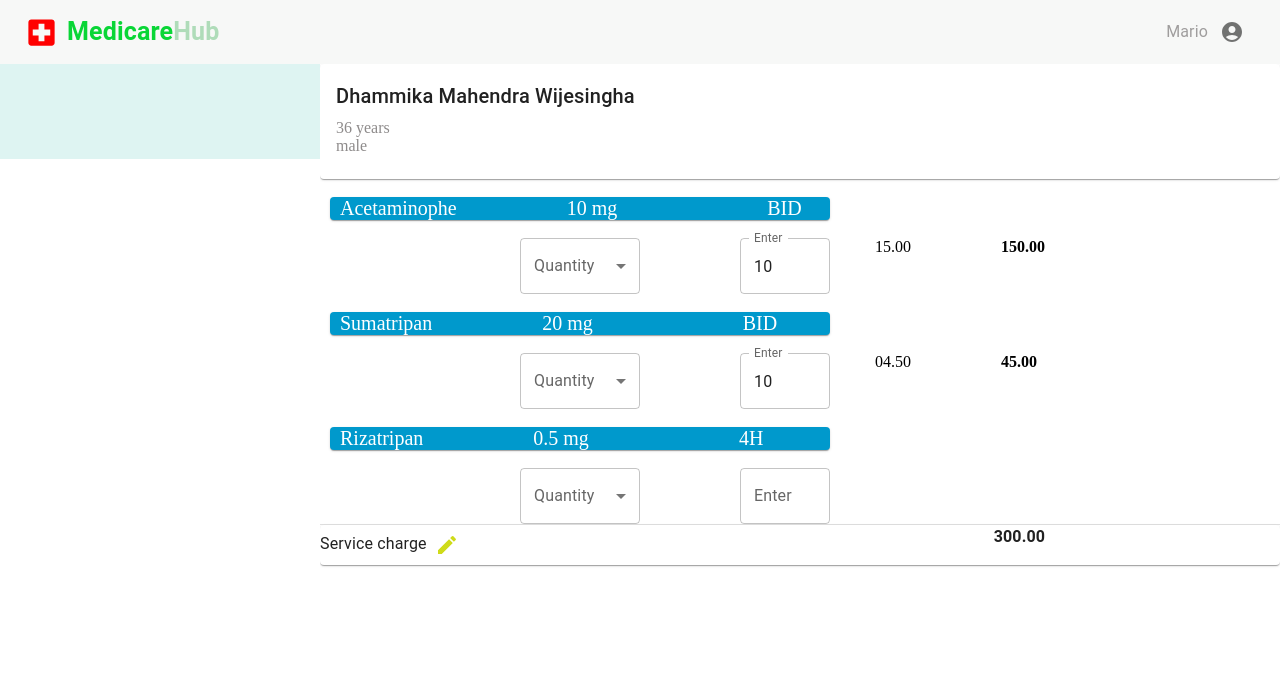
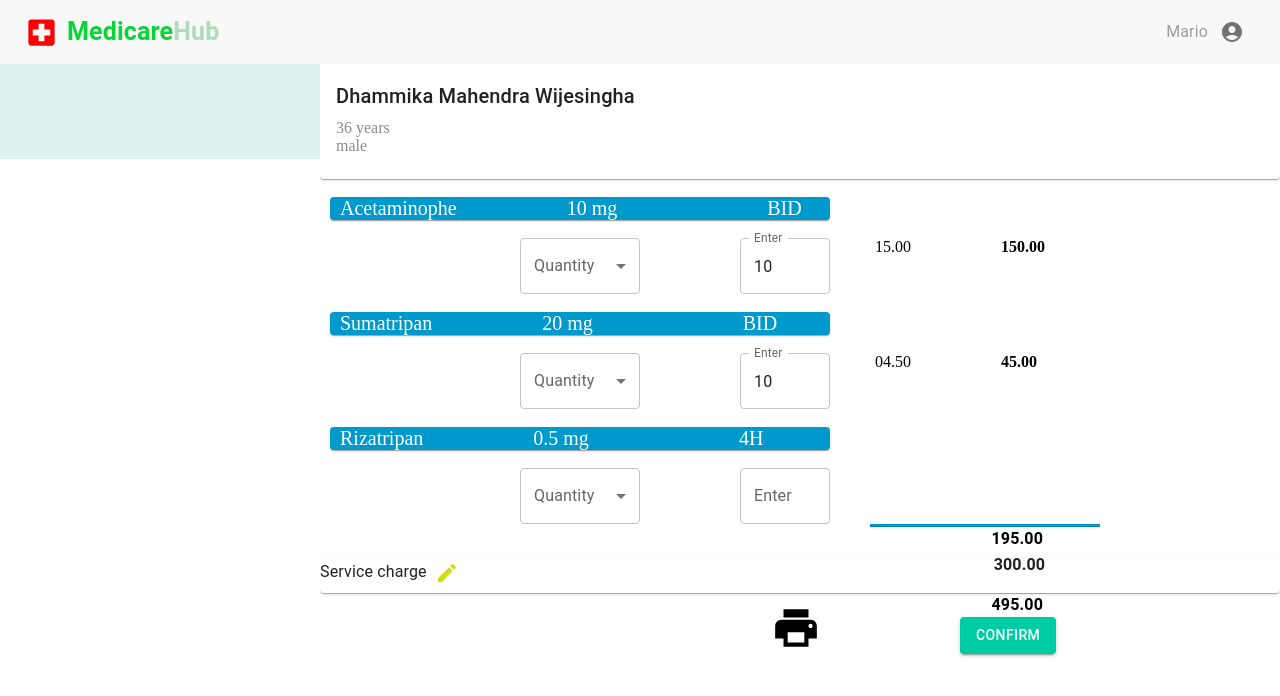
Before and after one commit to Bistec-UOM/MedicareHub_front, a React (Create React App) app in the folder front/: page /pharm in a window 1280 px wide. Shown: the top 696 px of the page. Built offline with nearby package versions, Linux system fonts and the light colour scheme.

Commit message:
pharmacy pages new updates

```diff
--- a/front/package.json
+++ b/front/package.json
@@ -12,6 +12,7 @@
     "@testing-library/jest-dom": "^5.17.0",
     "@testing-library/react": "^13.4.0",
     "@testing-library/user-event": "^13.5.0",
+    "axios": "^1.6.7",
     "dayjs": "^1.11.10",
     "react": "^18.2.0",
     "react-big-calendar": "^1.8.6",
--- a/front/src/pages/Pharmacy.js
+++ b/front/src/pages/Pharmacy.js
@@ -1,7 +1,7 @@
 import React, { useEffect } from 'react'
 import {SidebarContainer,SidebarTop,SidebarList} from '../components/sidebar/Sidebar'
 import Navbar from '../components/navbar/Navbar'
-import { Grid,Card, Typography, CardContent } from '@mui/material'
+import { Grid,Card, Typography,Button, CardContent } from '@mui/material'
 import FormControl from '@mui/material/FormControl';
 import InputLabel from '@mui/material/InputLabel';
 import MenuItem from '@mui/material/MenuItem';
@@ -12,9 +12,17 @@ import '../components/CustomScroll.css'
 import EditIcon from '@mui/icons-material/Edit';
 import IconButton from '@mui/material/IconButton';
 import Divider from '@mui/material/Divider';
+import PrintIcon from '@mui/icons-material/Print';
 
 
 export default function Pharmacy() {
+
+  const dividerStyle = {
+    backgroundColor: '#0099cc',
+    height: '2px',
+    width:'230px', // Adjust height as needed
+    marginLeft: '550px', // Remove default margin
+  };
 
   const data =[{name:"Dhammika Mahendra Wijesingha",age:"36",gender:"male"},
 ];
@@ -114,9 +122,15 @@ const result = 10 * 15
         </Grid>
       ))}
       </div>
-      <Divider />
-      <Card></Card>
-       <Card>
+
+      <div style={{ textAlign: 'right' }}>
+
+      <Divider style={dividerStyle} />
+      <Typography sx={{marginRight:'237px',}}><b>195.00</b></Typography>
+    </div>
+
+
+       <Card sx={{marginTop:'2px',}}>
        <Grid container spacing={2}>
        <Grid item xs={8}>
         <Typography>Service charge
@@ -132,10 +146,20 @@ const result = 10 * 15
 
     </Grid>
        </Card>
-
+       <div style={{ textAlign: 'right' }}>
+      <Typography sx={{marginRight:'237px',}}><b>495.00</b></Typography>
+    </div>
+    <div>
+    <PrintIcon sx={{position: 'absolute',
+  width: '60px',
+  height: '50px',
+  left: '766px',
+  top: '603px',
+  }} />
+  <Button variant="contained" sx={{ position: 'absolute',backgroundColor: '#00cca3', left: '960px' }}>Confirm</Button>
+    </div>
+<br></br>
       </Grid>
-
-
     </Grid>
 
   </div>
--- a/front/src/pages/Pharmacy_drugstore.js
+++ b/front/src/pages/Pharmacy_drugstore.js
@@ -40,6 +40,16 @@ const rows = [
 
 export default function Pharmacy_drugstore() {
 
+  const [searchValue, setSearchValue] = useState('');
+
+  const handleInputChange = (event) => {
+    setSearchValue(event.target.value);
+    // You can perform additional filtering logic here if needed
+  };
+
+
+
+
   const [open, setOpen] =useState(false);
   const [selectedCard, setSelectedCard] =useState(null);
   const [editOpen, setEditOpen] =useState(false);
@@ -52,6 +62,7 @@ export default function Pharmacy_drugstore() {
     setOpen(false)
   };
   const handleConfirm =() => {
+    handleClose();
     setConfirm(false)
   };
   const handleEditClose = () => {
@@ -59,6 +70,7 @@ export default function Pharmacy_drugstore() {
     setEditOpen(false);
   };
   const handleEdit =() => {
+    handleEditClose();
     setConfirm(false)
   };
   const handleEditOpen =(row) => {
@@ -71,8 +83,16 @@ export default function Pharmacy_drugstore() {
     document.body.style.margin = '0';
 
    },[])
+   const handleFieldChange = (fieldName, value) => {
+    setSelectedCard(prevState => ({
+      ...prevState,
+      [fieldName]: value
+    }));
+  };
   return (
+
     <div>
+
     <Navbar></Navbar>
 
     <Grid container spacing={0} sx={{paddingTop:'64px',height:'100vh'}}>
@@ -102,7 +122,7 @@ export default function Pharmacy_drugstore() {
             marginTop:"10px",
           }}
         >
-          <InputBase type="text" className="form-control" onChange={CardActions} sx={{ ml: 3, flex: 1 }} placeholder="Search " />
+          <InputBase type="text" className="form-control" onChange={handleInputChange} sx={{ ml: 3, flex: 1 }} placeholder="Search " />
 
           <IconButton type="button" sx={{ p: "10px" }} aria-label="search">
             <SearchIcon />
@@ -231,30 +251,35 @@ export default function Pharmacy_drugstore() {
           fullWidth
           margin='dense'
           value={selectedCard ? selectedCard.drug : ""}
+          onChange={(e) => handleFieldChange('drug', e.target.value)}
           />
           <TextField
           label="brand name"
           fullWidth
           margin='dense'
           value={selectedCard ? selectedCard.brand : ""}
+          onChange={(e) => handleFieldChange('brand', e.target.value)}
           />
           <TextField
           label="dossage"
           fullWidth
           margin='dense'
           value={selectedCard ? selectedCard.dosage : ""}
+          onChange={(e) => handleFieldChange('dosage', e.target.value)}
           />
           <TextField
           label="quantity"
           fullWidth
           margin='dense'
           value={selectedCard ? selectedCard.quantity : ""}
+          onChange={(e) => handleFieldChange('quantity', e.target.value)}
           />
           <TextField
           label="amount"
           fullWidth
           margin='dense'
           value={selectedCard ? selectedCard.price : ""}
+          onChange={(e) => handleFieldChange('price', e.target.value)}
           />
 
 
```
Also changed, not shown: 1 other file (tests, documents, lock files or other folders).
